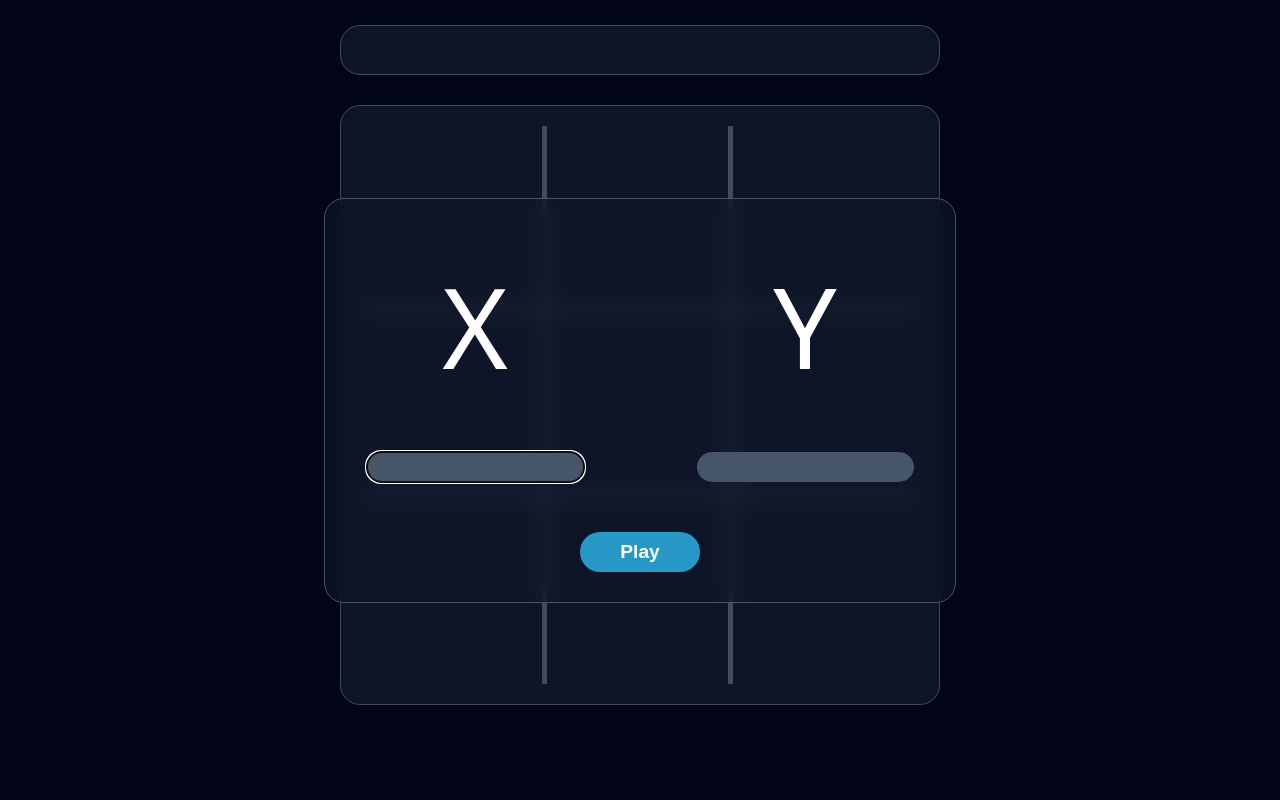
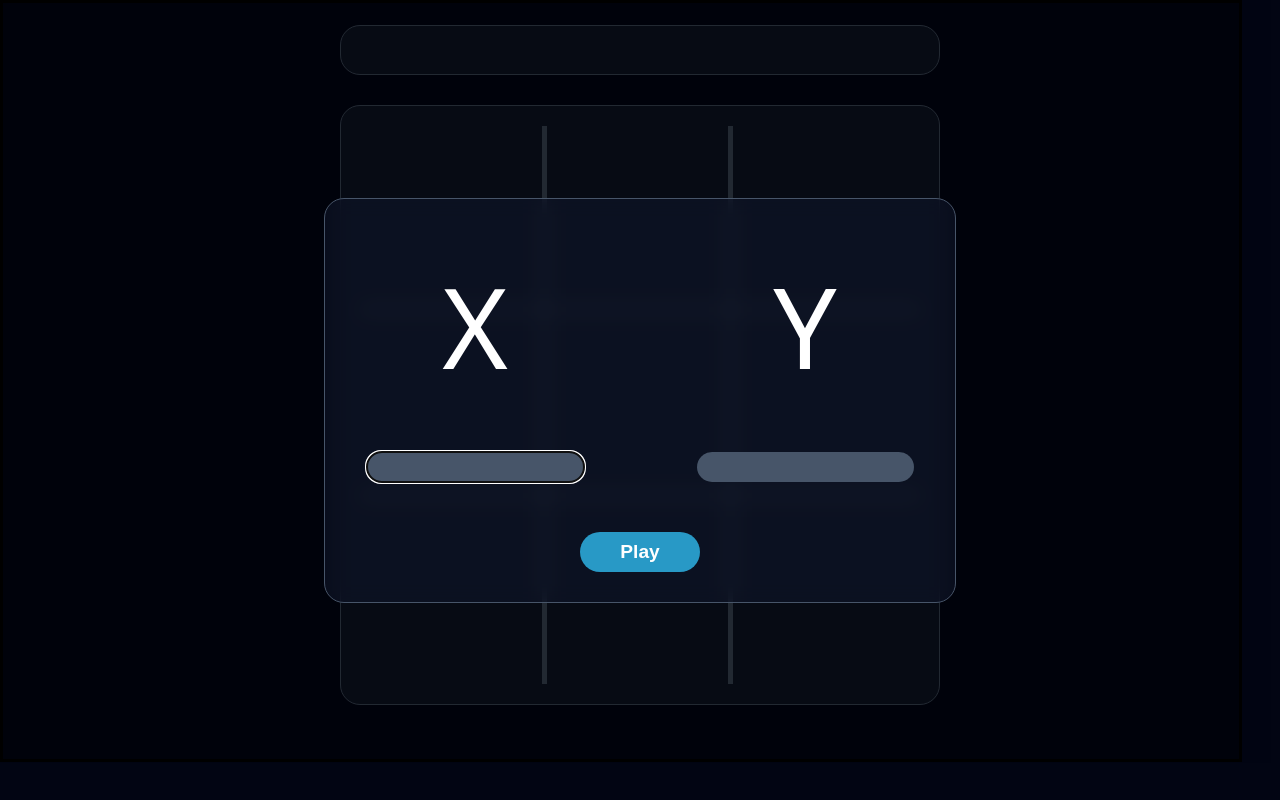
Before and after one commit to yousif330/tic-tac-toe, a plain HTML site: page index.html in a window 1280 px wide. Drawn offline with Linux system fonts and the light colour scheme.

Commit message:
Add a darker backdrop

```diff
--- a/index.html
+++ b/index.html
@@ -26,6 +26,7 @@
     <button class="play-again hidden">Play again</button>
   </div>
 
+  <dialog class="backdrop"></dialog>
 
   <dialog class="modal">
     <form>
--- a/script.js
+++ b/script.js
@@ -151,7 +151,9 @@ const input2 = document.querySelector('#player2');
 let player1 = createPlayer('soso', 'X');
 let player2 = createPlayer('ruru', 'O');
 
+const backdrop = document.querySelector('.backdrop');
 const modal = document.querySelector('.modal');
+backdrop.showModal();
 modal.showModal();
 
 const play = document.querySelector('.play')
@@ -159,6 +161,8 @@ play.addEventListener('click', (e) => {
   if (input1.checkValidity() && input2.checkValidity()){
     player1.setPlayerName(input1.value);
     player2.setPlayerName(input2.value);
+
+    backdrop.close();
     modal.close();
     e.preventDefault();
     bar.textContent = `${player1.getPlayerName()} Turn`;
--- a/style.css
+++ b/style.css
@@ -79,6 +79,14 @@ body {
   background-color: rgba(15, 23, 42, 0.6);
   backdrop-filter: blur(10px);
   -webkit-backdrop-filter: blur(10px);
+  z-index: 2;
+}
+
+.backdrop {
+  width: 100%;
+  height: 100%;
+  background-color: rgba(0, 0, 0, 0.4);
+  z-index: 1;
 }
 
 form {
```
